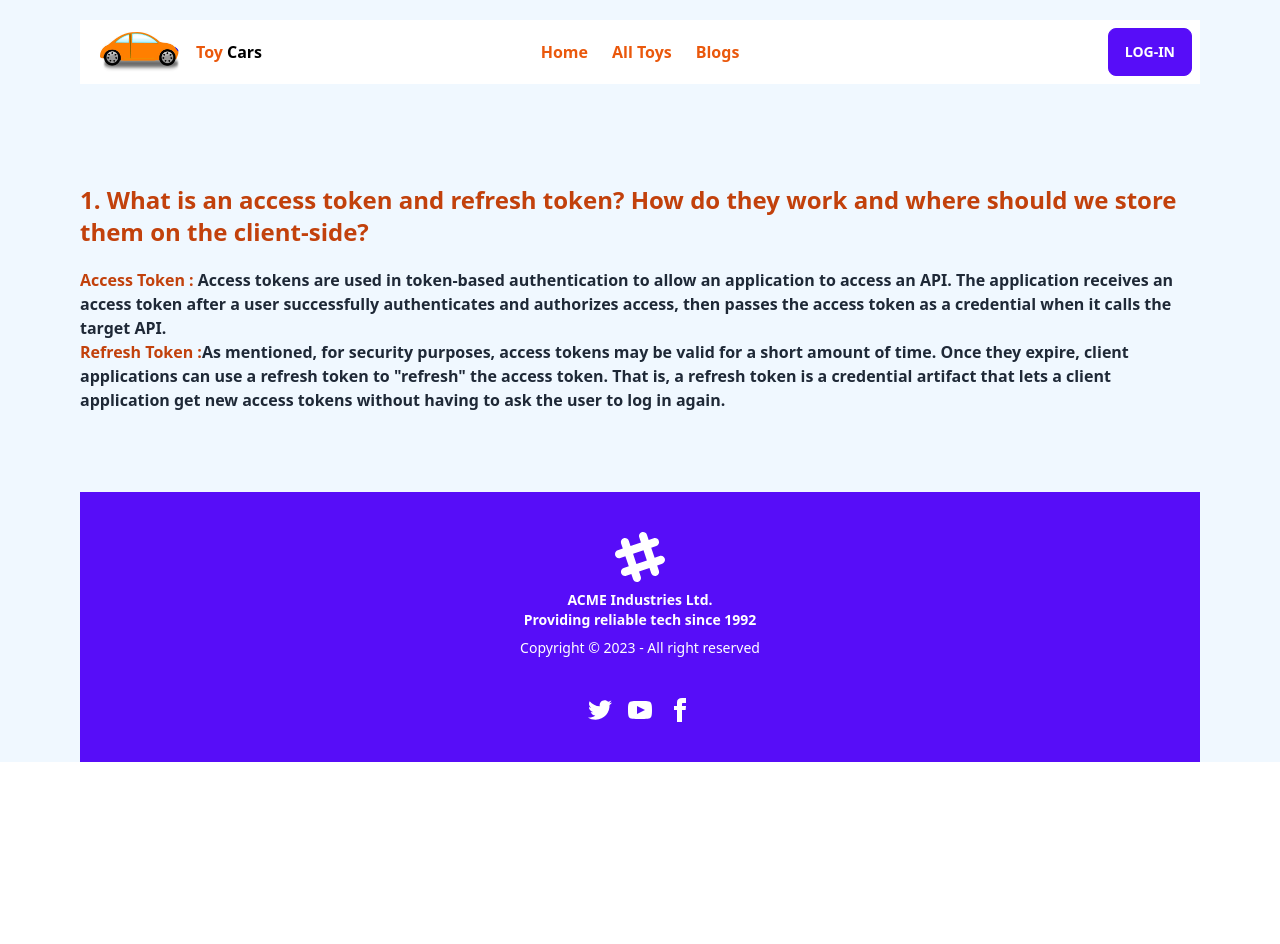
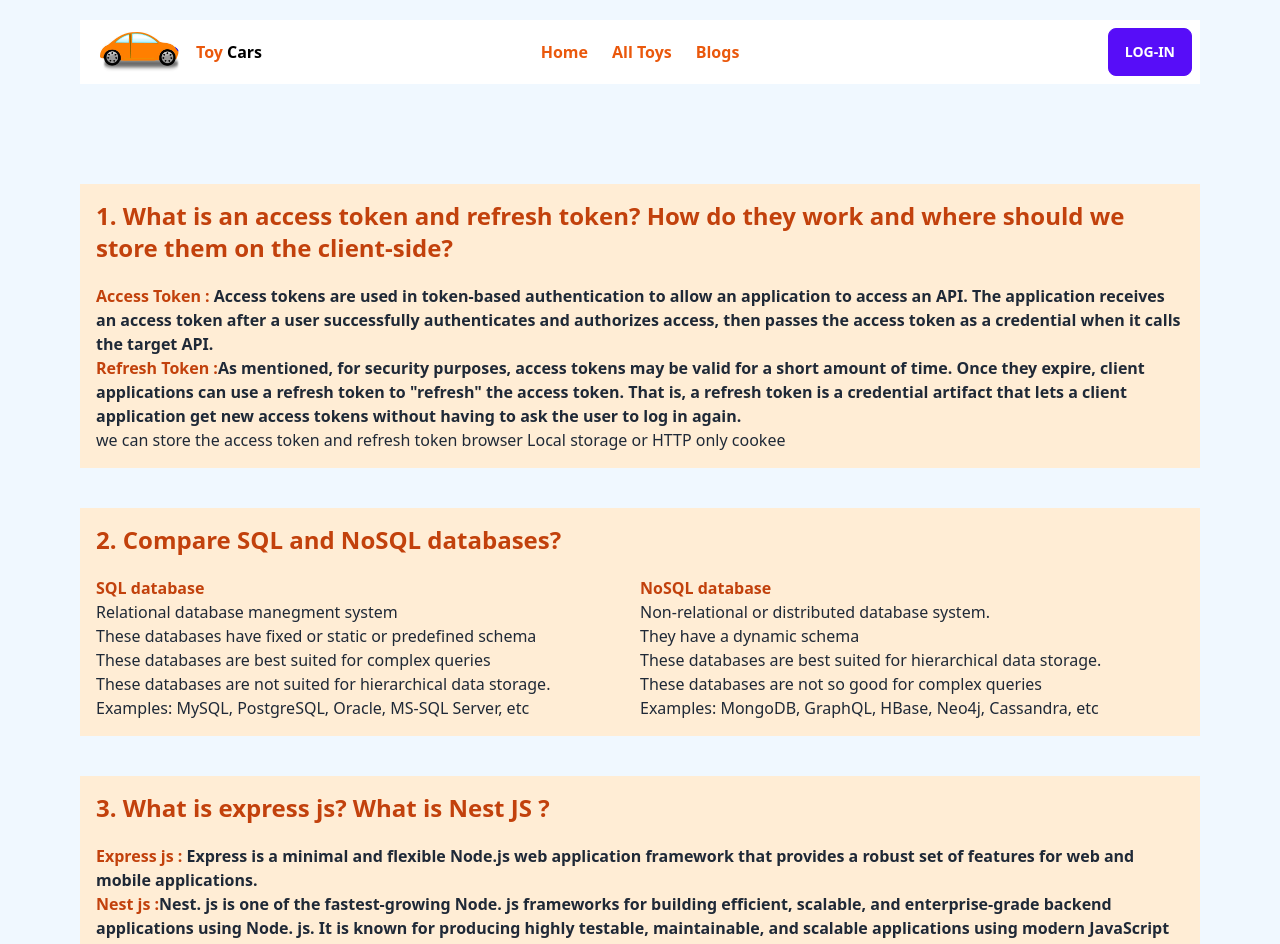
Before and after one commit to muhammadali246397/toy-cars-clinet, a React (Vite) app: page /blog in a window 1280 px wide. Shown: the top 944 px of the page. Before the commit the page ends 800 px from the top, so only its background shows below. Built offline with nearby package versions, Linux system fonts and the light colour scheme; no server answers.

Commit message:
add some question answer blogs page

```diff
--- a/src/Components/Pages/Blogs/Blog.jsx
+++ b/src/Components/Pages/Blogs/Blog.jsx
@@ -2,11 +2,43 @@ import React from 'react';
 
 const Blog = () => {
     return (
-        <div className='my-20'>
-                <div className='my-10'>
-                    <h2 className='font-semibold text-2xl text-orange-700 mb-5'>1. What is an access token and refresh token? How do they work and where should we store them on the client-side?</h2>
-                    <p className='font-semibold'><span className='font-bold text-orange-700'>Access Token :</span>  Access tokens are used in token-based authentication to allow an application to access an API. The application receives an access token after a user successfully authenticates and authorizes access, then passes the access token as a credential when it calls the target API.</p>
-                    <p className='font-semibold'><span className='font-bold text-orange-700'>Refresh Token :</span>As mentioned, for security purposes, access tokens may be valid for a short amount of time. Once they expire, client applications can use a refresh token to "refresh" the access token. That is, a refresh token is a credential artifact that lets a client application get new access tokens without having to ask the user to log in again.</p>
+        <div className='my-20 '>
+            <div className='my-10 bg-orange-100 p-4'>
+                <h2 className='font-semibold text-2xl text-orange-700 mb-5'>1. What is an access token and refresh token? How do they work and where should we store them on the client-side?</h2>
+                <p className='font-semibold'><span className='font-bold text-orange-700'>Access Token :</span>  Access tokens are used in token-based authentication to allow an application to access an API. The application receives an access token after a user successfully authenticates and authorizes access, then passes the access token as a credential when it calls the target API.</p>
+                <p className='font-semibold'><span className='font-bold text-orange-700'>Refresh Token :</span>As mentioned, for security purposes, access tokens may be valid for a short amount of time. Once they expire, client applications can use a refresh token to "refresh" the access token. That is, a refresh token is a credential artifact that lets a client application get new access tokens without having to ask the user to log in again.</p>
+                <p>we can store the access token and refresh token browser Local storage or HTTP only cookee </p>
+            </div>
+            <div className='my-10 bg-orange-100 p-4'>
+                <h2 className='font-semibold text-2xl text-orange-700 mb-5'>2. Compare SQL and NoSQL databases?</h2>
+                <div className='grid md:grid-cols-2'>
+                    <div className=''>
+                        <h2 className='font-bold text-orange-700'>SQL database</h2>
+                        <ul>
+                            <li>Relational database manegment system</li>
+                            <li>These databases have fixed or static or predefined schema</li>
+                            <li>These databases are best suited for complex queries</li>
+                            <li>These databases are not suited for hierarchical data storage.</li>
+                            <li>Examples: MySQL, PostgreSQL, Oracle, MS-SQL Server, etc</li>
+                        </ul>
+                    </div>
+                    <div>
+                        <h2 className='font-bold text-orange-700'>NoSQL database</h2>
+                        <ul>
+                            <li>Non-relational or distributed database system.</li>
+                            <li>They have a dynamic schema</li>
+                            <li>These databases are best suited for hierarchical data storage.</li>
+                            <li>These databases are not so good for complex queries</li>
+                            <li>Examples: MongoDB, GraphQL, HBase, Neo4j, Cassandra, etc</li>
+                        </ul>
+                    </div>
+                </div>
+            </div>
+            <div className='my-10 bg-orange-100 p-4'>
+                    <h2 className='font-semibold text-2xl text-orange-700 mb-5'>3. What is express js? What is Nest JS ?</h2>
+                    <p className='font-semibold'><span className='font-bold text-orange-700'>Express js :</span>  Express is a minimal and flexible Node.js web application framework that provides a robust set of features for web and mobile applications.</p>
+                    <p className='font-semibold'><span className='font-bold text-orange-700'>Nest js :</span>Nest. js is one of the fastest-growing Node. js frameworks for building efficient, scalable, and enterprise-grade backend applications using Node. js. It is known for producing highly testable, maintainable, and scalable applications using modern JavaScript and TypeScript.</p>
+                    <p>we can store the access token and refresh token browser Local storage or HTTP only cookee </p>
                 </div>
         </div>
     );
```
